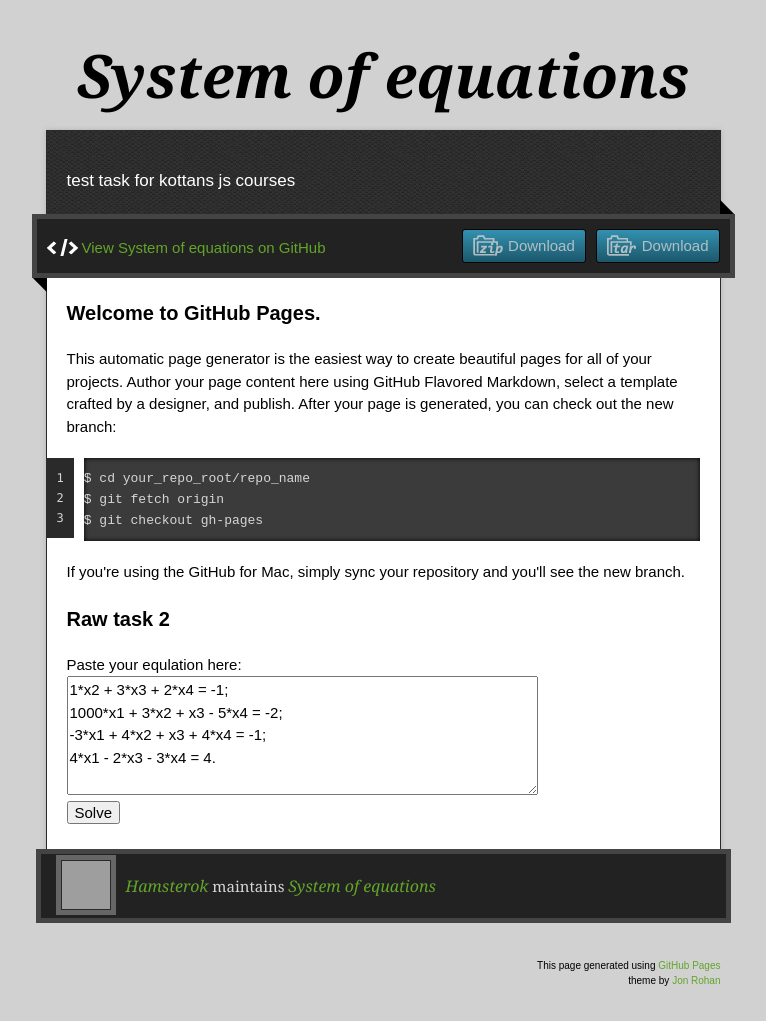
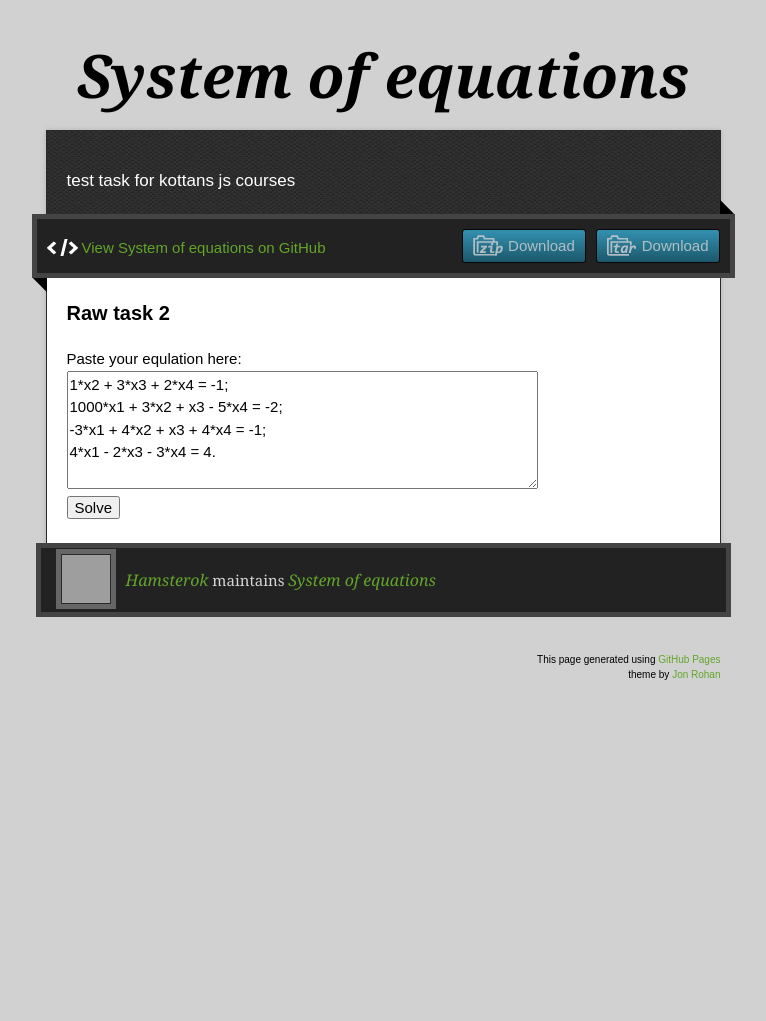
Before and after one commit to Hamsterok/System_of_equations, a plain HTML site: page index.html in a window 1280 px wide. Shown: the whole page, without its empty margins (257-1023 px from the left). After the commit the page ends 800 px from the top, so only its background shows below. Drawn offline with nearby package versions, Linux system fonts and the light colour scheme; grey boxes are pictures that could not be loaded.

Commit message:
deleted some generated stuff

```diff
--- a/index.html
+++ b/index.html
@@ -37,16 +37,6 @@
         </div>
         <article class="markdown-body">
           <h3>
-<a name="welcome-to-github-pages" class="anchor" href="#welcome-to-github-pages"><span class="octicon octicon-link"></span></a>Welcome to GitHub Pages.</h3>
-
-<p>This automatic page generator is the easiest way to create beautiful pages for all of your projects. Author your page content here using GitHub Flavored Markdown, select a template crafted by a designer, and publish. After your page is generated, you can check out the new branch:</p>
-
-<pre><code>$ cd your_repo_root/repo_name
-$ git fetch origin
-$ git checkout gh-pages
-</code></pre>
-
-<p>If you're using the GitHub for Mac, simply sync your repository and you'll see the new branch.</p>
 
 <h3>
 <a name="designer-templates" class="anchor" href="#designer-templates"><span class="octicon octicon-link"></span></a>Raw task 2</h3>
```
